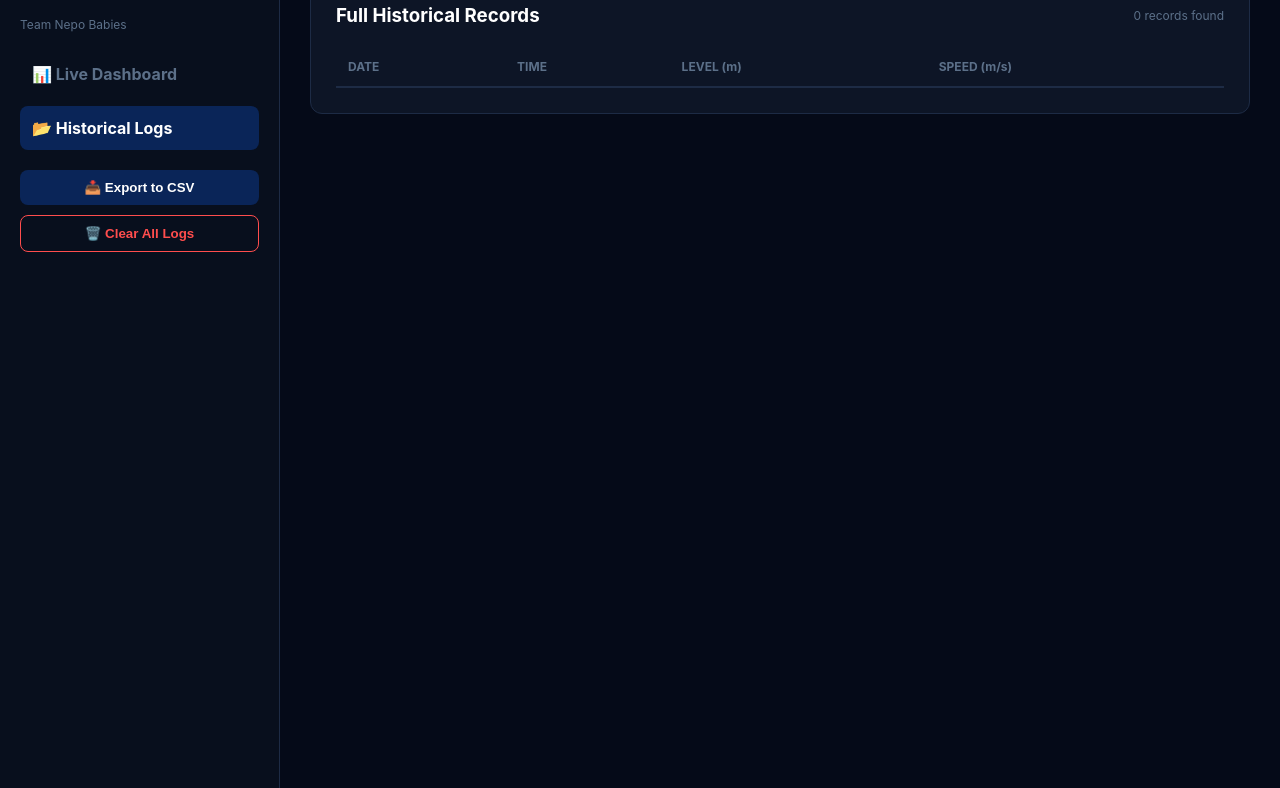
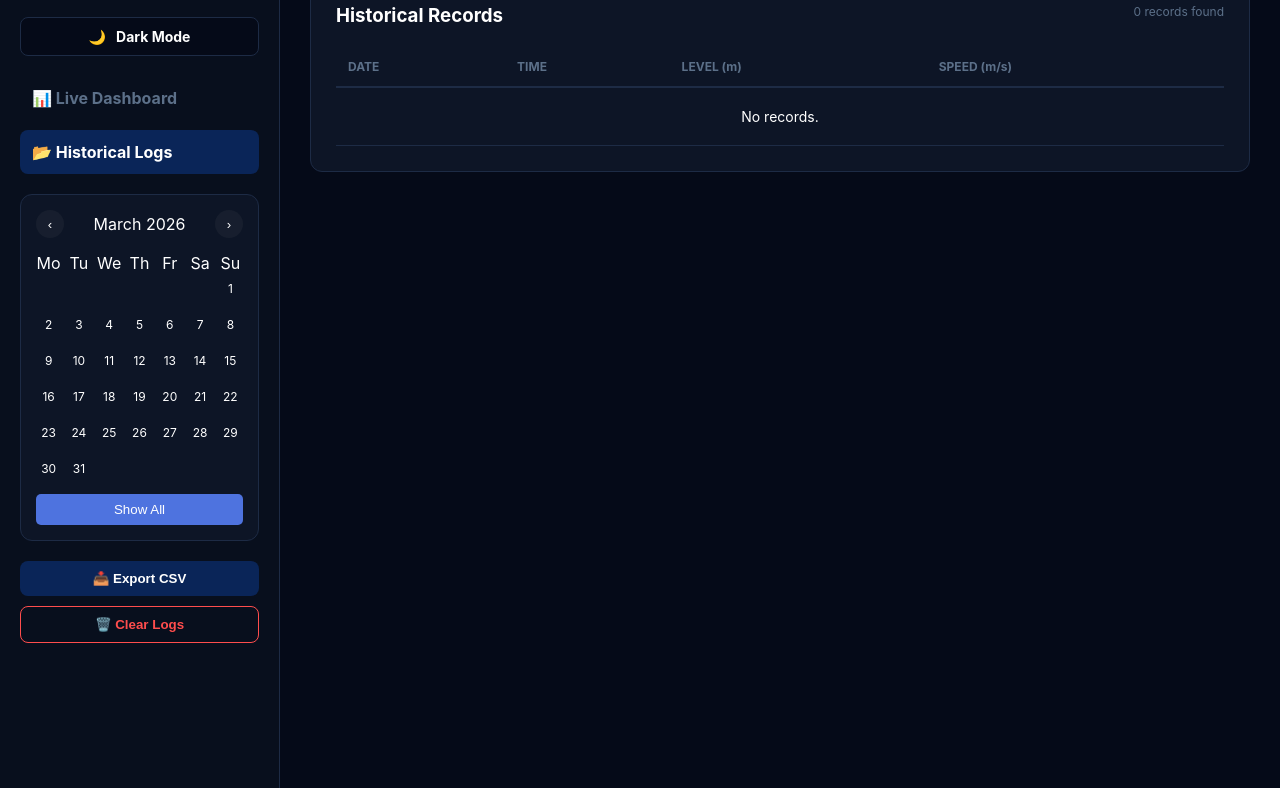
Before and after one commit to PuGiTa77/TUBBOG, a plain HTML site: page Tubbog_Logs.html in a window 1280 px wide. Shown: the part 52-840 px from the top of the page. Drawn offline with Linux system fonts and the light colour scheme.

Commit message:
Update Tubbog_Logs.html

```diff
--- a/Tubbog_Logs.html
+++ b/Tubbog_Logs.html
@@ -7,99 +7,120 @@
     <link rel="stylesheet" href="style.css">
 </head>
 <body>
-
     <div class="dashboard-container">
         <aside class="sidebar">
             <h2>TUBBOG</h2>
-            <p style="font-size: 12px; color: var(--text-dim);">Team Nepo Babies</p>
+
+            <div id="theme-toggle" class="theme-switch-wrapper">
+                <span id="theme-icon">🌙</span>
+                <span id="theme-text">Dark Mode</span>
+            </div>
 
             <nav class="nav-links">
                 <a href="index.html" class="nav-item">📊 Live Dashboard</a>
                 <a href="tubbog_logs.html" class="nav-item active">📂 Historical Logs</a>
             </nav>
 
+            <div class="calendar-wrapper">
+                <div class="calendar-header">
+                    <button class="nav-btn" onclick="changeMonth(-1)">‹</button>
+                    <span id="monthYear">March 2026</span>
+                    <button class="nav-btn" onclick="changeMonth(1)">›</button>
+                </div>
+                <div class="calendar-grid">
+                    <div class="day-name">Mo</div><div class="day-name">Tu</div><div class="day-name">We</div>
+                    <div class="day-name">Th</div><div class="day-name">Fr</div><div class="day-name">Sa</div>
+                    <div class="day-name">Su</div>
+                </div>
+                <div id="calendarDays" class="calendar-grid"></div>
+                <div class="calendar-footer" style="margin-top:10px;">
+                    <button class="reset-btn" style="width:100%; padding:8px; background:#4e73df; color:white; border:none; border-radius:5px; cursor:pointer;" onclick="resetFilter()">Show All</button>
+                </div>
+            </div>
+
             <div style="margin-top: 20px;">
-                <button onclick="downloadCSV()" style="width: 100%; padding: 10px; background: var(--primary); color: white; border: none; border-radius: 8px; cursor: pointer; font-weight: bold;">
-                    📥 Export to CSV
-                </button>
-                <button onclick="clearLogs()" style="width: 100%; padding: 10px; background: transparent; color: var(--danger); border: 1px solid var(--danger); border-radius: 8px; cursor: pointer; font-weight: bold; margin-top: 10px;">
-                    🗑️ Clear All Logs
-                </button>
+                <button onclick="downloadCSV()" style="width:100%; padding:10px; background:var(--primary); color:white; border:none; border-radius:8px; cursor:pointer; font-weight:bold;">📥 Export CSV</button>
+                <button onclick="clearLogs()" style="width:100%; padding:10px; background:transparent; color:var(--danger); border:1px solid var(--danger); border-radius:8px; cursor:pointer; font-weight:bold; margin-top:10px;">🗑️ Clear Logs</button>
             </div>
         </aside>
 
         <main class="main-content">
             <div class="log-section">
-                <div style="display: flex; justify-content: space-between; align-items: center; margin-bottom: 20px;">
-                    <h3 style="margin: 0;">Full Historical Records</h3>
-                    <span id="log-count" style="font-size: 12px; color: var(--text-dim);">0 records found</span>
+                <div style="display:flex; justify-content:space-between; margin-bottom:20px;">
+                    <h3 style="margin:0;">Historical Records</h3>
+                    <span id="log-count" style="font-size:12px; color:var(--text-dim);">0 records</span>
                 </div>
                 <table id="historyTable">
-                    <thead>
-                        <tr>
-                            <th>DATE</th>
-                            <th>TIME</th>
-                            <th>LEVEL (m)</th>
-                            <th>SPEED (m/s)</th>
-                        </tr>
-                    </thead>
-                    <tbody>
-                        <!-- Data injected here -->
-                    </tbody>
+                    <thead><tr><th>DATE</th><th>TIME</th><th>LEVEL (m)</th><th>SPEED (m/s)</th></tr></thead>
+                    <tbody></tbody>
                 </table>
             </div>
         </main>
     </div>
 
     <script>
-        const savedTheme = localStorage.getItem('tubbog_theme');
-        if (savedTheme === 'light') document.documentElement.setAttribute('data-theme', 'light');
+        const themeBtn = document.getElementById('theme-toggle');
+        const themeIcon = document.getElementById('theme-icon');
+        const themeText = document.getElementById('theme-text');
 
-        function loadLogs() {
-            const tableBody = document.querySelector('#historyTable tbody');
-            const logs = JSON.parse(localStorage.getItem('tubbog_db')) || [];
-
-            document.getElementById('log-count').innerText = `${logs.length} records found`;
-
-            tableBody.innerHTML = logs.reverse().map(log => `
-                <tr>
-                    <td>${log.date}</td>
-                    <td>${log.time}</td>
-                    <td>${log.level}</td>
-                    <td>${log.speed}</td>
-                </tr>
-            `).join('');
+        function applyTheme(theme) {
+            document.documentElement.setAttribute('data-theme', theme);
+            localStorage.setItem('tubbog_theme', theme);
+            themeIcon.innerText = theme === 'light' ? '☀️' : '🌙';
+            themeText.innerText = theme === 'light' ? 'Light Mode' : 'Dark Mode';
         }
 
-        function clearLogs() {
-            if(confirm("Are you sure you want to delete all historical data?")) {
-                localStorage.removeItem('tubbog_db');
-                loadLogs();
+        themeBtn.addEventListener('click', () => {
+            const newTheme = document.documentElement.getAttribute('data-theme') === 'light' ? 'dark' : 'light';
+            applyTheme(newTheme);
+        });
+
+        applyTheme(localStorage.getItem('tubbog_theme') || 'dark');
+
+        let currentViewDate = new Date();
+        let selectedFilterDate = null;
+
+        function renderCalendar() {
+            const daysContainer = document.getElementById('calendarDays');
+            daysContainer.innerHTML = '';
+            const year = currentViewDate.getFullYear();
+            const month = currentViewDate.getMonth();
+            document.getElementById('monthYear').innerText = new Intl.DateTimeFormat('en-US', { month: 'long', year: 'numeric' }).format(currentViewDate);
+            const firstDay = new Date(year, month, 1).getDay();
+            const daysInMonth = new Date(year, month + 1, 0).getDate();
+            let startOffset = firstDay === 0 ? 6 : firstDay - 1;
+            for (let i = 0; i < startOffset; i++) daysContainer.innerHTML += `<div class="day empty"></div>`;
+            for (let d = 1; d <= daysInMonth; d++) {
+                const dateObj = new Date(year, month, d);
+                const dateStr = dateObj.toLocaleDateString();
+                const isSelected = selectedFilterDate === dateStr ? 'selected' : '';
+                daysContainer.innerHTML += `<div class="day ${isSelected}" onclick="selectDate('${dateStr}')">${d}</div>`;
             }
         }
 
+        function changeMonth(dir) { currentViewDate.setMonth(currentViewDate.getMonth() + dir); renderCalendar(); }
+        function selectDate(dateStr) { selectedFilterDate = dateStr; renderCalendar(); loadLogs(); }
+        function loadLogs() {
+            const tableBody = document.querySelector('#historyTable tbody');
+            let logs = JSON.parse(localStorage.getItem('tubbog_db')) || [];
+            if (selectedFilterDate) logs = logs.filter(log => log.date === selectedFilterDate);
+            document.getElementById('log-count').innerText = `${logs.length} records found`;
+            tableBody.innerHTML = logs.length ? [...logs].reverse().map(log => `<tr><td>${log.date}</td><td>${log.time}</td><td>${log.level}</td><td>${log.speed}</td></tr>`).join('') : '<tr><td colspan="4" style="text-align:center; padding:20px;">No records.</td></tr>';
+        }
+        function resetFilter() { selectedFilterDate = null; renderCalendar(); loadLogs(); }
+        function clearLogs() { if(confirm("Delete all data?")) { localStorage.removeItem('tubbog_db'); loadLogs(); } }
         function downloadCSV() {
             const logs = JSON.parse(localStorage.getItem('tubbog_db')) || [];
-            if(logs.length === 0) return alert("No data to export!");
-
-            let csv = "Date,Time,Level,Speed\n";
-            logs.forEach(log => {
-                csv += `${log.date},${log.time},${log.level},${log.speed}\n`;
-            });
-
+            let csv = "Date,Time,Level,Speed\n" + logs.map(l => `${l.date},${l.time},${l.level},${l.speed}`).join("\n");
             const blob = new Blob([csv], { type: 'text/csv' });
-            const url = window.URL.createObjectURL(blob);
             const a = document.createElement('a');
-            a.setAttribute('hidden', '');
-            a.setAttribute('href', url);
-            a.setAttribute('download', 'tubbog_water_logs.csv');
-            document.body.appendChild(a);
+            a.href = URL.createObjectURL(blob);
+            a.download = 'tubbog_logs.csv';
             a.click();
-            document.body.removeChild(a);
         }
 
+        renderCalendar();
         loadLogs();
     </script>
 </body>
-
 </html>
```
